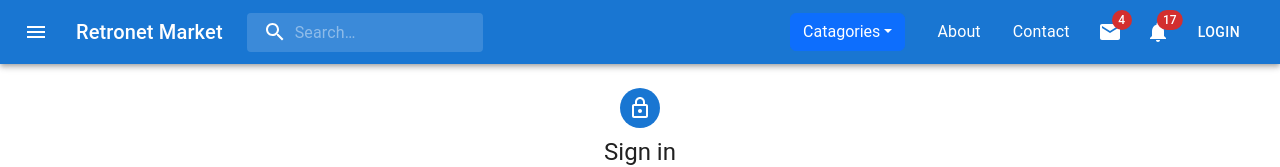
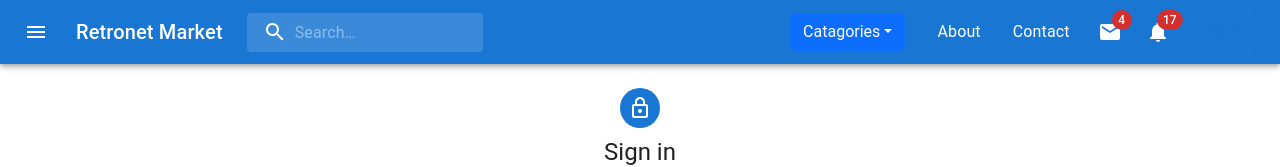
Before and after one commit to Tanvir156/-bid-website-frontend, a Next.js app: page /login in a window 1280 px wide. Shown: the top 167 px of the page. Built offline with nearby package versions, Linux system fonts and the light colour scheme.

Commit message:
Update Header.tsx

```diff
--- a/components/Header/Header.tsx
+++ b/components/Header/Header.tsx
@@ -256,7 +256,7 @@ export default function Header() {
                 <AccountCircle />
               </IconButton>
             ) : (
-              <Button variant="outline" onClick={login}>
+              <Button variant="outlined" onClick={login}>
                 Login
               </Button>
             )}
```
